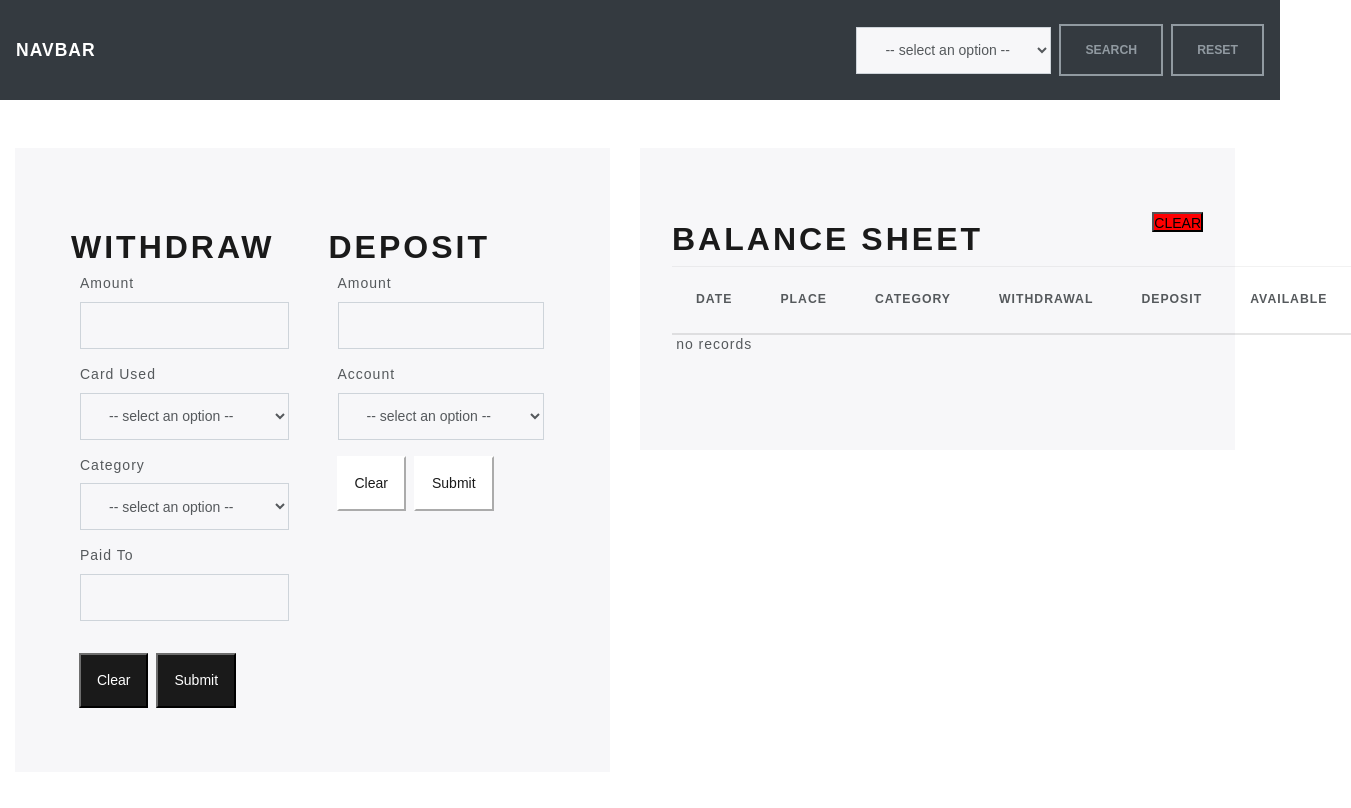
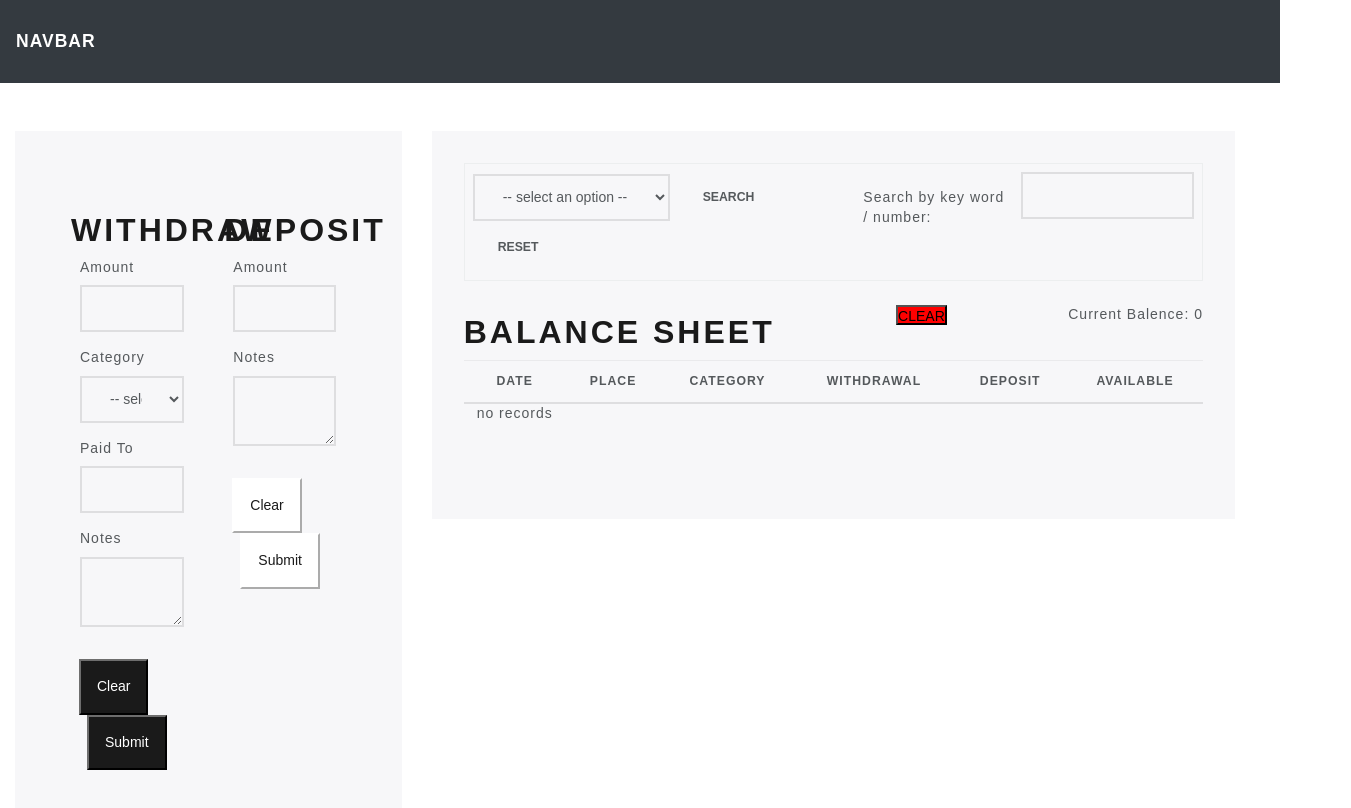
Before and after one commit to plake492/simple_budget, a React (Create React App) app: page / in a window 1280 px wide. Shown: the top 808 px of the page, 1351 px wide, since content can reach past the window. Built offline with nearby package versions, Linux system fonts and the light colour scheme.

Commit message:
Search features working

```diff
--- a/src/App.css
+++ b/src/App.css
@@ -24,3 +24,19 @@ a {
 .table_row:active {
   transform: scale(0.99);
 }
+
+th,
+td,
+tr {
+  padding: 0.75rem !important;
+}
+
+input,
+textarea,
+select {
+  border: 2px rgba(0, 0, 0, 0.1) solid !important;
+}
+
+.btn_no-border:hover {
+  background-color: #ececf1;
+}
--- a/src/componenets/Deposit.js
+++ b/src/componenets/Deposit.js
@@ -35,6 +35,19 @@ function Deposit ({
         </div>
       </div>
       <div className='row px-4'>
+        <label for='paidTo'> Notes</label>
+        <div className='input-group mb-3'>
+          <textarea
+            type='text'
+            className='form-control'
+            name='notes'
+            ref={register({ required: true })}
+            disabled={toggle === 'withdrawl'}
+            onChange={(e) => handleChange(e, 'deposit')}
+          />
+        </div>
+      </div>
+      {/* <div className='row px-4'>
         <Select
           label='Account'
           name='account'
@@ -44,7 +57,7 @@ function Deposit ({
           disabled={toggle === 'withdrawl'}
           type='deposit'
         />
-      </div>
+      </div> */}
       <div className='px-2 mt-3 w-100'>
         <button type='button' className='btn-secondary p-3' onClick={() => clear()}>Clear</button>
         <button type='submit' className='btn-secondary ml-2 p-3' onClick={() => reset()}>Submit</button>
--- a/src/componenets/Nav.js
+++ b/src/componenets/Nav.js
@@ -1,36 +1,10 @@
 import React, { useState } from 'react'
-import Select from './Select'
 
 function Nav () {
-  const [catOptions] = useState([
-    { item: 'Grocery', itemId: 1 },
-    { item: 'Food Out', itemId: 2 },
-    { item: 'Extra', itemId: 3 },
-    { item: 'Bill', itemId: 4 },
-    { item: 'Debt', itemId: 5 },
-    { item: 'Gas', itemId: 6 },
-    { item: 'Health', itemId: 7 },
-    { item: 'Undefined', itemId: 8 }
-  ])
-
   return (
     <nav className='navbar navbar-dark bg-dark'>
       <a className='navbar-brand' href='#'>Navbar</a>
-      <div className='form-inline ml-md-auto'>
-        <Select optionsArr={catOptions} />
-        <button
-          id='search_cat_btn'
-          className='btn btn-outline-secondary ml-2 my-2 my-sm-0 mr-2'
-        >
-          Search
-        </button>
-        <button
-          id='reset_cat_btn'
-          className='btn btn-outline-secondary my-2 my-sm-0'
-        >
-          Reset
-        </button>
-      </div>
+
     </nav>
   )
 }
--- /dev/null
+++ b/src/componenets/SearchCategory.js
@@ -0,0 +1,43 @@
+import React from 'react'
+import Select from './Select'
+
+function SearchCategory ({ searchByCat, catOptions, handleChangeSearch, resetCat, searchByKeyWord, handleChangeKeyword }) {
+  return (
+    <>
+      <div className='row'>
+        <form onSubmit={(e) => searchByCat(e)} className='form-inline ml-md-auto col-6'>
+          <Select
+            optionsArr={catOptions}
+            handleChange={handleChangeSearch}
+          />
+          <button
+            type='submit'
+            className='btn  ml-2 my-2 my-sm-0 mr-2 btn_no-border'
+          >
+        Search
+          </button>
+          <button
+            type='button'
+            className='btn my-2 my-sm-0 btn_no-border'
+            onClick={() => resetCat()}
+          >
+        Reset
+          </button>
+        </form>
+        <form className='col-6' onSubmit={(e) => searchByKeyWord(e)}>
+          <div className='d-flex flex-row justify-content-between'>
+            <label className='col-6 pt-3'>Search by key word / number: </label>
+            <input
+              name='keyWordSearch'
+              type='text'
+              className='form-control col-6'
+              onChange={(e) => handleChangeKeyword(e)}
+            />
+          </div>
+        </form>
+      </div>
+    </>
+  )
+}
+
+export default SearchCategory
--- a/src/componenets/Select.js
+++ b/src/componenets/Select.js
@@ -1,6 +1,6 @@
 import React from 'react'
 
-function Select ({ label, name, handleChange, optionsArr, disabled, ref, type }) {
+function Select ({ label, name, handleChange, optionsArr, disabled, ref, type = null }) {
   return (
     <>
       {label ? (<label for={name}>{label}</label>) : null}
@@ -9,7 +9,6 @@ function Select ({ label, name, handleChange, optionsArr, disabled, ref, type })
         name={name || null}
         onChange={handleChange ? (e) => handleChange(e, type) : null}
         disabled={disabled}
-        ref={ref}
       >
         <option defaultValue> -- select an option -- </option>
         {optionsArr.map((option, key) => (
--- a/src/componenets/SpendingTable.js
+++ b/src/componenets/SpendingTable.js
@@ -1,12 +1,21 @@
 import React, { useState } from 'react'
 import { format } from 'date-fns'
 import TableRow from './TableRow'
+import SearchCategory from './SearchCategory'
 
 function SpendingTable ({
   transactionArr,
   setTransactionArr,
   setCurrentBalance,
-  updateCurrentBalance
+  updateCurrentBalance,
+  searchByCat,
+  catOptions,
+  resetCat,
+  setSearchByCat,
+  handleChangeSearch,
+  catCurrentBalance,
+  searchByKeyWord,
+  handleChangeKeyword
 }) {
   const [showLineItem, setShowLineItem] = useState(false)
   const [lineItem, setLineitem] = useState('')
@@ -19,7 +28,6 @@ function SpendingTable ({
 
   const removeItem = (_id) => {
     const newArr = transactionArr.filter(item => item._id !== _id)
-    console.log('newArr==>>', newArr)
     setTransactionArr(newArr)
     setShowLineItem(false)
     updateCurrentBalance(newArr)
@@ -35,15 +43,25 @@ function SpendingTable ({
   }
 
   return (
-    <div className='col-lg-6'>
-      <div className='jumbotron'>
+    <>
       {!showLineItem
         ? (
           <>
+            <div className='p-2 border mb-4'>
+              <SearchCategory
+                setSearchByCat={setSearchByCat}
+                searchByCat={searchByCat}
+                catOptions={catOptions}
+                handleChangeSearch={handleChangeSearch}
+                resetCat={resetCat}
+                searchByKeyWord={searchByKeyWord}
+                handleChangeKeyword={handleChangeKeyword}
+              />
+            </div>
             <div className='d-flex justify-content-between'>
               <h1 className='text-center pt-2'>Balance Sheet</h1>
               <button style={{ height: '20px', backgroundColor: 'red' }} onClick={() => clearAll()}>CLEAR</button>
-                {/* <p>Current Balence: {currentBalance}</p> */}
+              <p>Current Balence: {catCurrentBalance}</p>
             </div>
             <table className='table text-center'>
               <thead>
@@ -68,17 +86,19 @@ function SpendingTable ({
         ) : (
           <div>
             <p>{format(lineItem.date, 'LL/dd')}</p>
-              <p>{lineItem.paidTo}</p>
-              <p>{lineItem.category}</p>
-              <p>{lineItem.withdrawlAmount}</p>
-              <p>{lineItem.depositAmount}</p>
-              <p>{lineItem.currentBalance}</p>
-              <button onClick={(e) => setShowLineItem(false)}>show all</button>
-              <button onClick={(e) => removeItem(lineItem._id)}>Delete</button>
+            <p>Paid to: {lineItem.paidTo}</p>
+            <p>Item Category: {lineItem.category}</p>
+            <p>transaction amount: {lineItem.withdrawlAmount}</p>
+            <p>transaction amount: {lineItem.depositAmount}</p>
+            <p>Current Balance at transaction: {lineItem.currentBalance}</p>
+            <p>notes: {lineItem.notes || 'No Notes'}</p>
+            <div className='d-flex flex-row justify-content-between'>
+              <button className='btn btn-secondary mr-2' onClick={(e) => setShowLineItem(false)}>show all</button>
+              <button className='btn btn-primary' onClick={(e) => removeItem(lineItem._id)}>Delete</button>
+            </div>
           </div>
         )}
-      </div>
-    </div>
+    </>
   )
 }
 
--- a/src/componenets/TableRow.js
+++ b/src/componenets/TableRow.js
@@ -6,6 +6,7 @@ function TableRow ({ transactionArr, currentBalance, displayLineItem }) {
     <>
       {transactionArr.length ? transactionArr.map((item, index) => (
         <tr
+          style={{ padding: '1rem' }}
           key={index}
           className='table_row'
           id={item._id}
--- a/src/componenets/Withdrawl.js
+++ b/src/componenets/Withdrawl.js
@@ -38,7 +38,7 @@ function DepositWithdrawl ({
           />
         </div>
       </div>
-      <div className='row px-4 mb-3'>
+      {/* <div className='row px-4 mb-3'>
         <Select
           label='Card Used'
           name='cardUsed'
@@ -48,7 +48,7 @@ function DepositWithdrawl ({
           optionsArr={cardOptions}
           type='withdrawl'
         />
-      </div>
+      </div> */}
       <div className='row px-4 mb-3'>
         <Select
           label='Category'
@@ -73,6 +73,19 @@ function DepositWithdrawl ({
           />
         </div>
       </div>
+      <div className='row px-4'>
+        <label for='paidTo'> Notes</label>
+        <div className='input-group mb-3'>
+          <textarea
+            type='text'
+            className='form-control'
+            name='notes'
+            ref={register({ required: true })}
+            disabled={toggle === 'deposit'}
+            onChange={(e) => handleChange(e, 'withdrawl')}
+          />
+        </div>
+      </div>
       <div className='px-2 mt-3 w-100'>
         <button type='button' className='btn-primary p-3' onClick={() => clear()}>Clear</button>
         <button type='submit' className='btn-primary  ml-2 p-3' onClick={() => reset()}>Submit</button>
--- a/src/pages/Spending.js
+++ b/src/pages/Spending.js
@@ -3,15 +3,23 @@ import Withdrawl from '../componenets/Withdrawl'
 import Deposit from '../componenets/Deposit'
 import SpendingTable from '../componenets/SpendingTable'
 import { uuid } from 'uuidv4'
+import { useStoreContext } from '../utils/GlobalState'
+import API from '../utils/API'
 
 function Spending () {
+  const [state, dispatch] = useStoreContext()
+
   const [currentBalance, setCurrentBalance] = useState(0)
+  const [catCurrentBalance, setCatCurrentBalance] = useState(0)
   const [transaction, setTransaction] = useState({})
-  const [transactionArr, setTransactionArr] = useState([])
+  const [transactionArr, setTransactionArr] = useState([]) // display all or current caregory
+  const [originArr, setOriginArr] = useState([]) // keep track of all transactions
+
   const [accountOptions] = useState([{ item: 'Checking', itemId: 1 }, { item: 'Savings', itemId: 2 }])
   const [cardOptions] = useState([{ item: '**** **** **** 0000', itemId: 1 }])
-  const [toggleType, setToggleType] = useState('')
+
   const [catOptions] = useState([
+    { item: 'All', itemId: 0 },
     { item: 'Grocery', itemId: 1 },
     { item: 'Food Out', itemId: 2 },
     { item: 'Extra', itemId: 3 },
@@ -22,13 +30,29 @@ function Spending () {
     { item: 'Undefined', itemId: 8 }
   ])
 
+  const [catSearch, setCatSearch] = useState('')
+  const [toggleType, setToggleType] = useState('') // use to togglw table from all items or single line item
+
+  const [keyWordSearch, setKeyWordSearch] = useState('')
+  // Grab local storage on componenet load
+  // set initial state
   useEffect(() => {
-    const stored = JSON.parse(localStorage.getItem('transactionArr')) || []
-    console.log('stored==>>', stored)
-    setTransactionArr(stored)
+    const { transactions, balance } = API.getInitialBudget()
+
+    setCurrentBalance(balance)
+    setOriginArr(transactions)
+    setTransactionArr(transactions)
+
+    // dispatch({
+    //   type: 'INITIALIZE_BUDGET',
+    //   originArr: transactions,
+    //   transactionArr: transactions,
+    //   currentBalance: balance
+    // })
+    console.log('state==>>', state)
   }, [])
 
-  const handleChange = (e, type) => {
+  const handleChangeTransactions = (e, type) => {
     setToggleType(type)
     let { name, value } = e.target
     if (name.includes('Amount')) {
@@ -40,16 +64,21 @@ function Spending () {
   const handleSubmit = (e) => {
     e.preventDefault()
     if (
-      (transaction.type === 'withdrawl' && Object.keys(transaction).length === 5) ||
-      (transaction.type === 'deposit' && Object.keys(transaction).length === 3)
+      (transaction.type === 'withdrawl' && Object.keys(transaction).length >= 4) ||
+      (transaction.type === 'deposit' && Object.keys(transaction).length >= 2)
     ) {
       const balance = transaction.type === 'deposit' ? (currentBalance + transaction.depositAmount) : (currentBalance - transaction.withdrawlAmount)
       setCurrentBalance(balance)
       transaction.currentBalance = balance
       transaction._id = uuid()
       transaction.date = Date.now()
-      localStorage.setItem('transactionArr', JSON.stringify([...transactionArr, transaction]))
+      const currentBudgetInstance = {
+        transactions: [...originArr, transaction],
+        balance: balance
+      }
+      localStorage.setItem('budget', JSON.stringify(currentBudgetInstance))
       setTransactionArr([...transactionArr, transaction])
+      setOriginArr([...originArr, transaction])
     }
     setTransaction({})
     setToggleType('')
@@ -58,7 +87,7 @@ function Spending () {
   const updateCurrentBalance = (newArr) => {
     const updateTransactions = newArr.map((item, i) => {
       if (i === 0) {
-        if ('withdrawlAmount' in item) { item.currentBalance = item.withdrawlAmount }
+        if ('withdrawlAmount' in item) { item.currentBalance = -item.withdrawlAmount }
         if ('depositAmount' in item) { item.currentBalance = item.depositAmount }
       }
       if (i > 0) {
@@ -73,13 +102,72 @@ function Spending () {
     })
     setCurrentBalance(updateTransactions[updateTransactions.length - 1].currentBalance)
     setTransactionArr(updateTransactions)
-    localStorage.setItem('transactionArr', JSON.stringify(updateTransactions))
+    setOriginArr(updateTransactions)
+    const budgetInstance = JSON.parse(localStorage.getItem('budget'))
+    budgetInstance.transactions = updateTransactions
+    localStorage.setItem('budget', JSON.stringify(budgetInstance))
+  }
+
+  const handleChangeSearch = e => {
+    setCatSearch(e.target.value)
+  }
+
+  const searchByCat = (e) => {
+    e.preventDefault()
+    if (!catSearch || catSearch === ' -- select an option -- ') {
+      return resetCat()
+    }
+    if (catSearch === 'All') {
+      return resetCat()
+    }
+    setTransactionArr(originArr)
+    const filterdTransactions = originArr.filter(item => item.category === catSearch)
+    const filterdBalance = filterdTransactions.reduce((acc, cur) => (acc += cur.withdrawlAmount), 0)
+    setCatCurrentBalance(filterdBalance)
+    setTransactionArr(filterdTransactions)
+  }
+
+  const resetCat = () => {
+    setCatSearch('')
+    setTransactionArr(originArr)
+  }
+
+  const searchByKeyWord = (e, word) => {
+    e.preventDefault()
+    if (searchByKeyWord) {
+      const searchRes = new Set()
+
+      originArr.forEach(item => {
+        const keys = Object.keys(item)
+        keys.forEach(key => {
+          if (typeof item[key] === 'string') {
+            if (item[key].toLowerCase().includes(keyWordSearch.toLowerCase())) {
+              searchRes.add(item)
+            }
+          }
+          if (typeof item[key] === 'number') {
+            if (item[key] === parseFloat(keyWordSearch)) {
+              searchRes.add(item)
+            }
+          }
+        })
+      })
+      console.log('searchRes==>>', searchRes)
+      setTransactionArr([...searchRes])
+      setKeyWordSearch('')
+    }
+  }
+
+  const handleChangeKeyword = (e) => {
+    setKeyWordSearch(e.target.value)
+    //! do I want search to update on change
+    // searchByKeyWord(e)
   }
 
   return (
     <>
       <div className='container-fluid mt-5 row'>
-        <div className='col-lg-6'>
+        <div className='col-lg-4'>
           <div className='jumbotron'>
             <div className='row px-4'>
               <Withdrawl
@@ -90,7 +178,7 @@ function Spending () {
                 cardOptions={cardOptions}
                 toggle={toggleType}
                 setToggle={setToggleType}
-                handleChange={handleChange}
+                handleChange={handleChangeTransactions}
               />
               <Deposit
                 transaction={transaction}
@@ -99,17 +187,29 @@ function Spending () {
                 accountOptions={accountOptions}
                 toggle={toggleType}
                 setToggle={setToggleType}
-                handleChange={handleChange}
+                handleChange={handleChangeTransactions}
               />
             </div>
           </div>
         </div>
+        <div className='col-lg-8'>
+          <div className='jumbotron' style={{ paddingTop: '2rem' }}>
             <SpendingTable
+              searchByCat={searchByCat}
+              catOptions={catOptions}
+              resetCat={resetCat}
+              handleChangeSearch={handleChangeSearch}
               transactionArr={transactionArr}
               setTransactionArr={setTransactionArr}
               setCurrentBalance={setCurrentBalance}
               updateCurrentBalance={updateCurrentBalance}
+              catCurrentBalance={catCurrentBalance}
+              searchByKeyWord={searchByKeyWord}
+              handleChangeKeyword={handleChangeKeyword}
             />
+          </div>
+        </div>
+
       </div>
     </>
   )
--- /dev/null
+++ b/src/utils/API.js
@@ -0,0 +1,9 @@
+const getInitialBudget = () => {
+  const budgetInstance = JSON.parse(localStorage.getItem('budget')) || { transactions: [], balance: 0 }
+  const { transactions, balance } = budgetInstance
+  return { transactions, balance }
+}
+
+export default {
+  getInitialBudget
+}
--- a/src/utils/GlobalState.js
+++ b/src/utils/GlobalState.js
@@ -4,19 +4,16 @@ const StoreContext = createContext()
 const { Provider } = StoreContext
 
 const reducer = (state, action) => {
-  console.log('state, action==>>', state, action)
   switch (action.type) {
-    case 'NEW_TRANSACTION':
-      return {
-        ...state,
-        transaction: action.transaction
-      }
-    case 'SUBMIT_TRANSACTION':
+    case 'INITIALIZE_BUDGET':
 
       return {
         ...state,
-        transactionArr: [...action.transactionArr, state.transaction]
+        originArr: action.originArr,
+        transactionArr: action.transactionArr,
+        currentBalance: action.currentBalance
       }
+
     default:
       return state
   }
@@ -24,8 +21,9 @@ const reducer = (state, action) => {
 
 const StoreProvider = ({ value = [], ...props }) => {
   const [state, dispatch] = useReducer(reducer, {
-    transaction: {},
-    transactionArr: []
+    originArr: [],
+    transactionArr: [],
+    currentBalance: 0
   })
 
   return <Provider value={[state, dispatch]} {...props} />
```
Also changed, not shown: 1 other file (tests, documents, lock files or other folders). Lines whose indentation alone changed are shown as unchanged.
